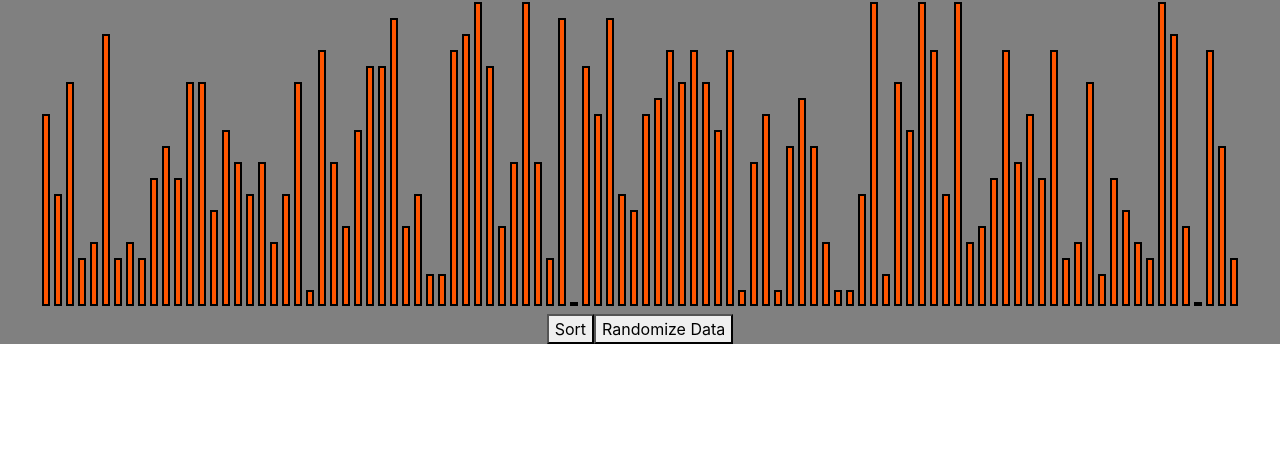
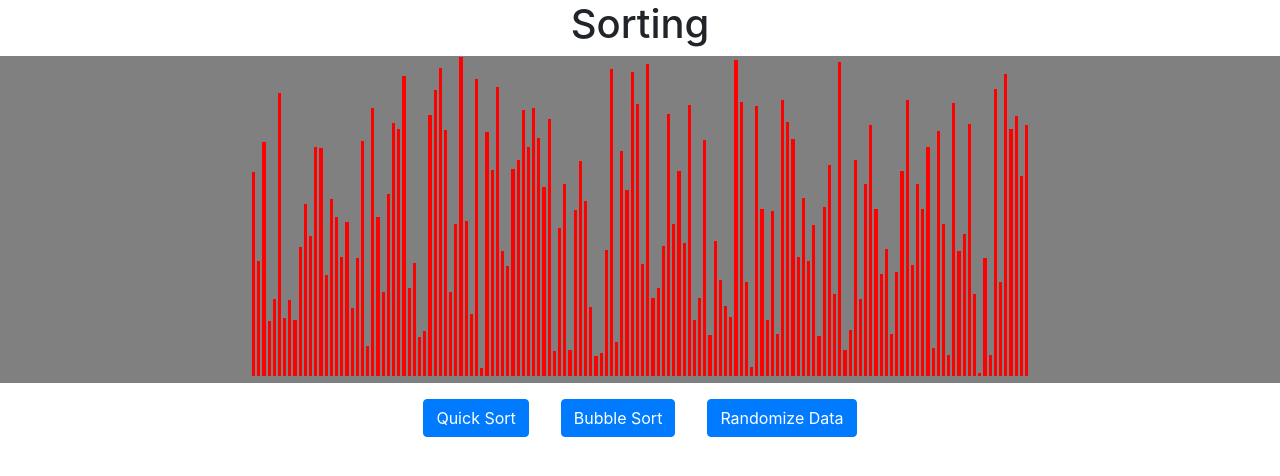
Before and after one commit to H4sh3/Sorting, a React (Create React App) app: page / in a window 1280 px wide. Shown: the top 476 px of the page. Built offline with nearby package versions, Linux system fonts and the light colour scheme.

Commit message:
refactor / use floats

```diff
--- a/src/components/DataVis.tsx
+++ b/src/components/DataVis.tsx
@@ -1,14 +1,18 @@
 import React from 'react'; // we need this to make JSX compile
 import { randomArray } from '../lib/etc';
-import bubbleSort from '../lib/bubbleSorte';
-import { quickSort } from '../lib/quickSort';
+import { bubbleSort, BUBBLE_SORT } from '../lib/bubbleSorte';
+import { quickSort, QUICK_SORT } from '../lib/quickSort';
+import Button from 'react-bootstrap/Button';
 
 interface IProps {
 
 }
 
 interface IState {
-  data: number[]
+  data: number[],
+  active: Function,
+  sorting: boolean,
+  sorted: boolean
 }
 
 export class DataVis extends React.Component<IProps, IState>{
@@ -16,12 +20,13 @@ export class DataVis extends React.Component<IProps, IState>{
     super(props)
 
     this.state = {
-      data: []
+      data: [],
+      active: Function,
+      sorting: false,
+      sorted: false,
     }
-  }
 
-  randomizeData() {
-    this.setState({ data: randomArray(100, 20) })
+    this.Menu = this.Menu.bind(this);
   }
 
   componentDidMount() {
@@ -29,30 +34,69 @@ export class DataVis extends React.Component<IProps, IState>{
   }
 
   render() {
-    return <div style={{ backgroundColor: "grey" }}>
-      <div>{this.visualize(this.state.data, this.state.data.length)}</div>
-      <button onClick={() => { this.sort() }}>Sort</button>
-      <button onClick={() => { this.randomizeData() }}>Randomize Data</button>
+    return <div >
+      <h1>Sorting</h1>
+      <div style={{ backgroundColor: "grey" }}>
+        {this.visualize(this.state.data, this.state.data.length)}
+      </div>
+      <this.Menu></this.Menu>
     </div>
+  }
+
+  Menu() {
+    return <span>
+      <Button disabled={this.state.sorting} variant="primary" style={{ margin: "1rem" }} onClick={() => { this.sort(QUICK_SORT) }}>{QUICK_SORT}</Button>
+      <Button disabled={this.state.sorting} variant="primary" style={{ margin: "1rem" }} onClick={() => { this.sort(BUBBLE_SORT) }}>{BUBBLE_SORT}</Button>
+      <Button disabled={this.state.sorting} variant="primary" style={{ margin: "1rem" }} onClick={() => { this.randomizeData() }}>Randomize Data</Button>
+    </span>
   }
 
   visualize(data: number[], l: number) {
     return data.map((d, index) => <div key={index} style={{
       display: "inline-block",
       height: `${d}rem`,
-      margin: '2px',
-      width: `${50 / l}rem`,
-      backgroundColor: "#ff5500",
-      border: "solid 2px black"
+      margin: '1px',
+      width: `${30 / l}rem`,
+      backgroundColor: this.state.sorted ? "#00ff00" : this.state.active(index) ? "#ff0000" : "#000000",
     }}></div>)
   }
 
-  async sort() {
-    const updateState = (arr: number[]) => {
-      this.setState({ data: arr })
+  randomizeData() {
+    this.setState({ data: randomArray(150, 20), sorted: false })
+  }
+
+  async sort(algo: string) {
+    this.setState({ sorting: true })
+    await this.runSortingAlgo(algo)
+    this.setState({ sorting: false, sorted: true, active: () => { return false } })
+  }
+
+  async runSortingAlgo(algo: string) {
+    switch (algo) {
+      case QUICK_SORT: {
+
+        const updateState = (arr: number[], low: number, high: number) => {
+          const active = (i: number) => {
+            return i >= low && i <= high;
+          }
+          this.setState({ data: arr, active })
+        }
+        await quickSort(this.state.data, 0, this.state.data.length, updateState)
+        break;
+      }
+      case BUBBLE_SORT: {
+        const updateState = (arr: number[], low: number, high: number) => {
+          const active = (i: number) => {
+            return i >= low && i <= high;
+          }
+          this.setState({ data: arr, active })
+        }
+        await bubbleSort(this.state.data, updateState)
+        break;
+      }
+      default: {
+      }
     }
-    // bubbleSort(this.state.data, updateState)
-    await quickSort(this.state.data, 0, this.state.data.length, updateState)
   }
 
 }
--- a/src/lib/bubbleSorte.tsx
+++ b/src/lib/bubbleSorte.tsx
@@ -1,14 +1,21 @@
 import { swap, sleep } from './etc'
 
-export default async function bubbleSort(arr: number[], updateState: Function = () => { }) {
+const BUBBLE_SORT = "Bubble Sort";
+
+async function bubbleSort(arr: number[], updateState: Function) {
   for (let n: number = arr.length; n > 1; --n) {
     for (let i: number = 0; i < n - 1; ++i) {
       if (arr[i] > arr[i + 1]) {
         swap(arr, i, i + 1)
-        updateState(arr)
       }
     }
-    await sleep(1);
+    updateState(arr, 0, n)
+    await sleep(10);
   }
   return arr;
 }
+
+export {
+  bubbleSort,
+  BUBBLE_SORT
+}
--- a/src/lib/etc.tsx
+++ b/src/lib/etc.tsx
@@ -1,5 +1,5 @@
 function getRandomInt(max: number) {
-  return Math.floor(Math.random() * Math.floor(max));
+  return Math.random() * Math.floor(max);
 }
 
 function randomArray(n: number, max: number): number[] {
--- a/src/lib/quickSort.tsx
+++ b/src/lib/quickSort.tsx
@@ -1,43 +1,46 @@
 import { swap, sleep } from "./etc";
 
-function partition(items: number[], low: number, high: number, updateState: Function = () => { }) {
-  const pivot = items[Math.floor((high + low) / 2)]
+const QUICK_SORT = "Quick Sort";
+
+async function partition(arr: number[], low: number, high: number, updateState: Function) {
+  const pivot = arr[Math.floor((high + low) / 2)]
   let i: number = low;
   let j: number = high;
   while (i <= j) {
-    while (items[i] < pivot) {
+    while (arr[i] < pivot) {
       i++;
     }
-    while (items[j] > pivot) {
+    while (arr[j] > pivot) {
       j--;
     }
     if (i <= j) {
-      swap(items, i, j);
+      swap(arr, i, j);
       i++;
       j--;
-      updateState(items)
+      updateState(arr, low, high)
+      await sleep(15)
     }
   }
   return i;
 }
 
-async function quickSort(items: number[], low: number, high: number, updateState: Function = () => { }) {
+async function quickSort(arr: number[], low: number, high: number, updateState: Function) {
   let index: number;
-  if (items.length > 1) {
-    index = partition(items, low, high);
+  if (arr.length > 1) {
+    index = await partition(arr, low, high, updateState);
     if (low < index - 1) {
-      await quickSort(items, low, index - 1, updateState);
+      await quickSort(arr, low, index - 1, updateState);
     }
     if (index < high) {
-      await quickSort(items, index, high, updateState);
+      await quickSort(arr, index, high, updateState);
     }
   }
-  await sleep(25)
-  updateState(items)
-  return items;
+  return arr;
 }
 // first call to quick sort
+
 export {
+  QUICK_SORT,
   quickSort,
   partition
 }
```
